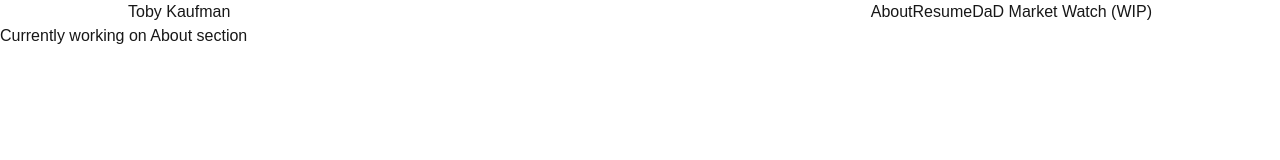
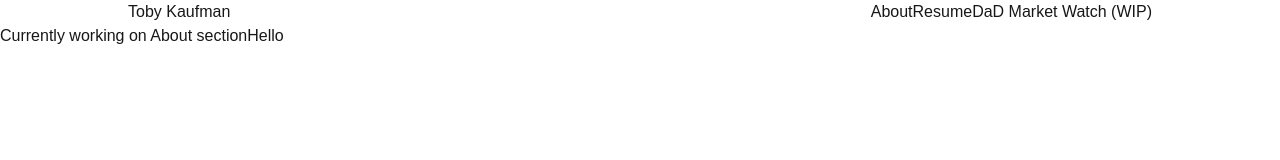
Before and after one commit to TobyKaufman/personal-site, a Next.js app: page /about in a window 1280 px wide. Shown: the top 160 px of the page. Built offline with nearby package versions, Linux system fonts and the light colour scheme.

Commit message:
text stuff

```diff
--- a/src/app/about/page.tsx
+++ b/src/app/about/page.tsx
@@ -1,4 +1,8 @@
+'use client'
 
+
+import { useState, useEffect } from "react";
+import { text } from "stream/consumers";
 import "../globals.css";
 import Header from "../header";
 
@@ -8,6 +12,53 @@ export default function About() {
     <div>
       <Header></Header>
       Currently working on About section
+      <Typewriter text="Hello, world!" typingSpeed={1000} deletingSpeed={50} pauseDuration={1000} />
     </div>
   );
 }
+
+interface TypewriterProps {
+  text: string;
+  typingSpeed?: number;
+  deletingSpeed?: number;
+  pauseDuration?: number;
+}
+
+const Typewriter: React.FC<TypewriterProps> = ({
+  text,
+  typingSpeed,
+  deletingSpeed,
+  pauseDuration,
+}) => {
+  const [displayText, setDisplayText] = useState<string>('');
+  const [isDeleting, setIsDeleting] = useState<boolean>(false);
+  const [currentIndex, setCurrentIndex] = useState<number>(0);
+
+  useEffect(() => {
+    const timeout = setTimeout(() => {
+      if (!isDeleting) {
+        // Typing logic
+        if (currentIndex < text.length) {
+          setDisplayText((prev) => prev + text[currentIndex]);
+          setCurrentIndex((prev) => prev + 1);
+        } else {
+          // Switch to deleting after a pause
+          setTimeout(() => setIsDeleting(true), pauseDuration);
+        }
+      } else {
+        // Deleting logic
+        if (displayText.length > 0) {
+          setDisplayText((prev) => prev.slice(0, -1));
+        } else {
+          // Reset for the next loop
+          setIsDeleting(false);
+          setCurrentIndex(0);
+        }
+      }
+    }, isDeleting ? deletingSpeed : typingSpeed);
+
+    return () => clearTimeout(timeout);
+  }, [displayText, isDeleting, currentIndex, text, typingSpeed, deletingSpeed, pauseDuration]);
+
+  return <span>{displayText}</span>;
+};
```
